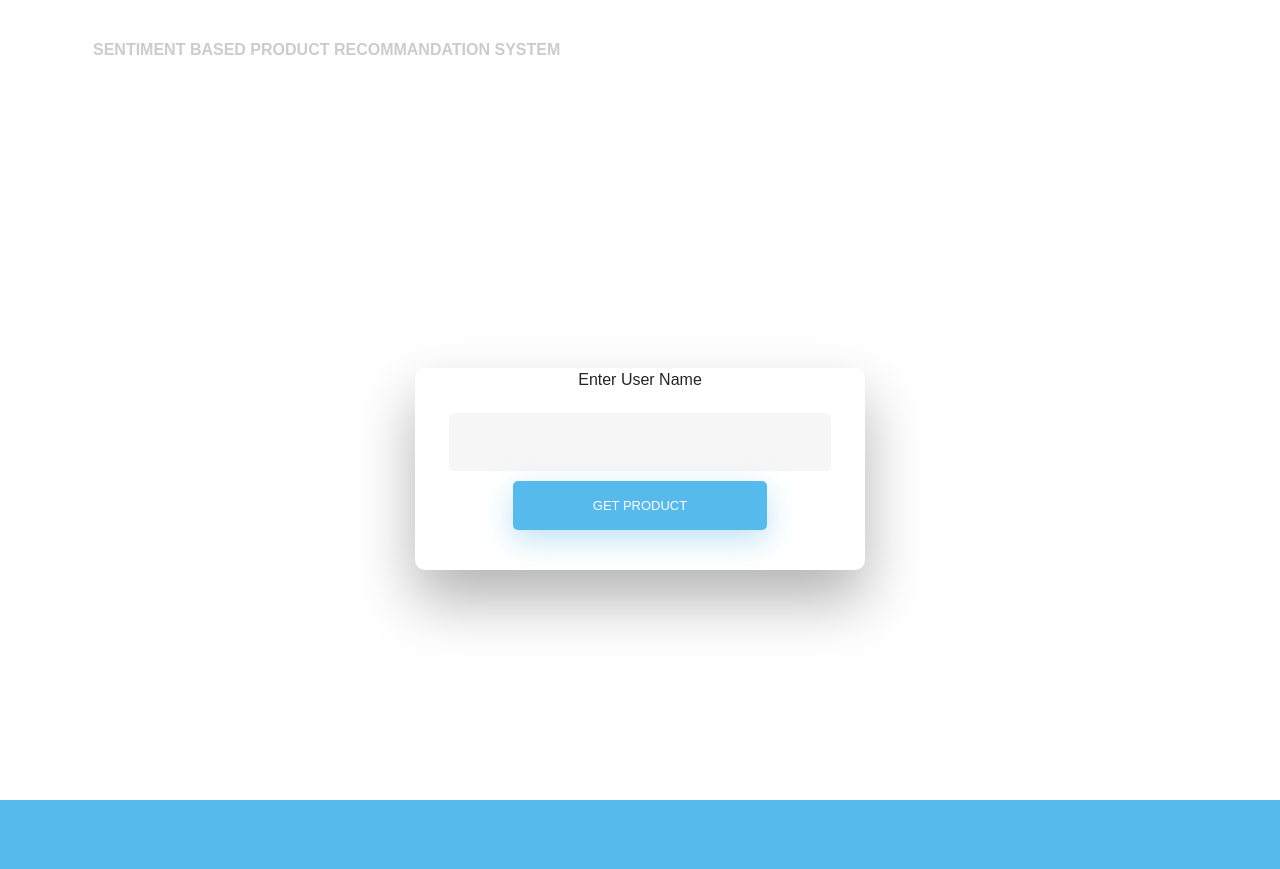
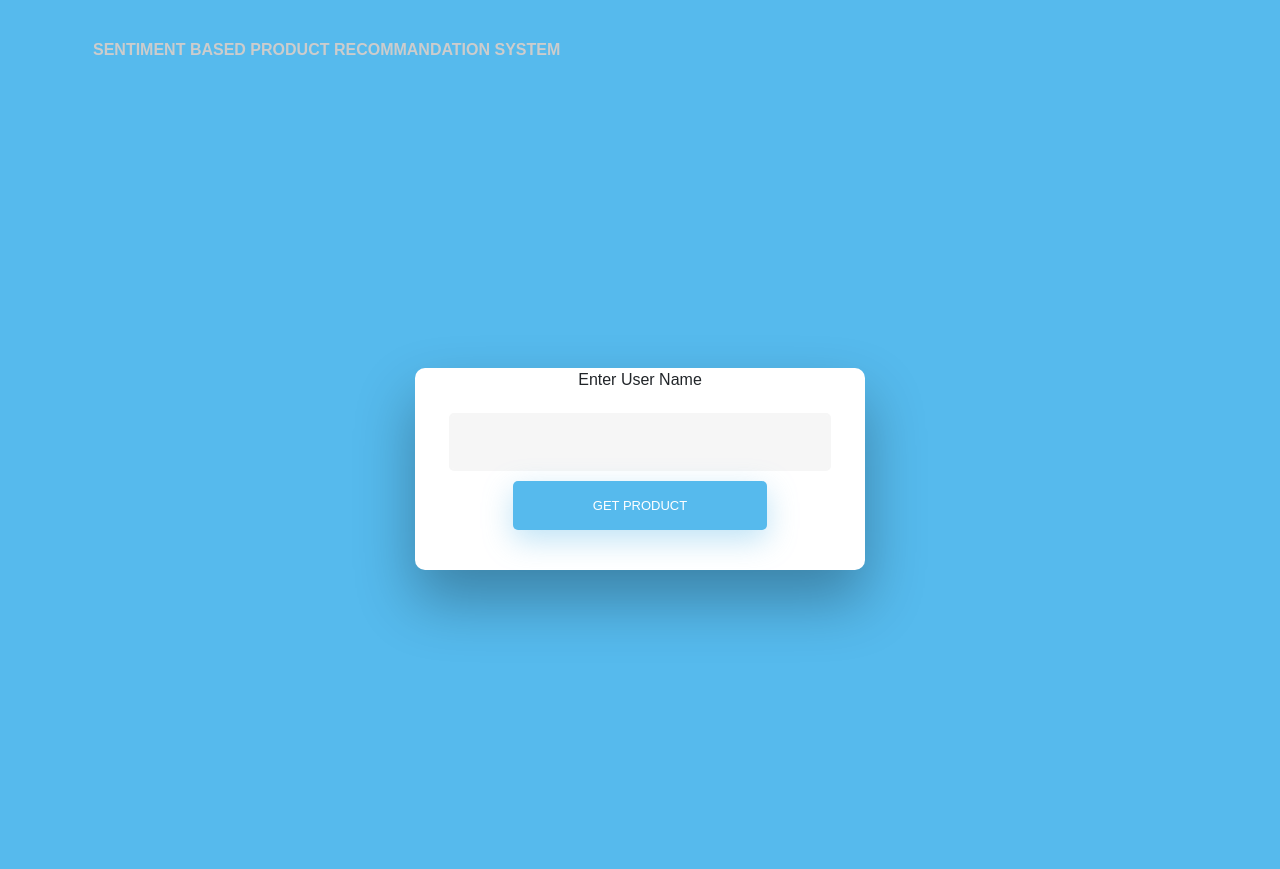
Before and after one commit to DineshLJ/Sentiment-Based-Product-Recommendation-System, a Flask app: page / in a window 1280 px wide. Run offline with Flask 2, Linux system fonts and the light colour scheme; some libraries are stand-ins or nearby versions.

Commit message:
Update home.html

```diff
--- a/templates/home.html
+++ b/templates/home.html
@@ -15,6 +15,7 @@ html {
 body {
   font-family: "Poppins", sans-serif;
   height: 100vh;
+  background-color: #56baed;
 }
 
 a {
@@ -165,8 +166,8 @@ input[type=text]:placeholder {
 
 	<header>
 		<div class="container">
-		<div id="brandname">
-			<h2>Sentiment Based Product Recommandation system</h2>
+
+			<h2><centre>Sentiment Based Product Recommandation system</centre></h2>
 		</div>
 	</header>
 
```
